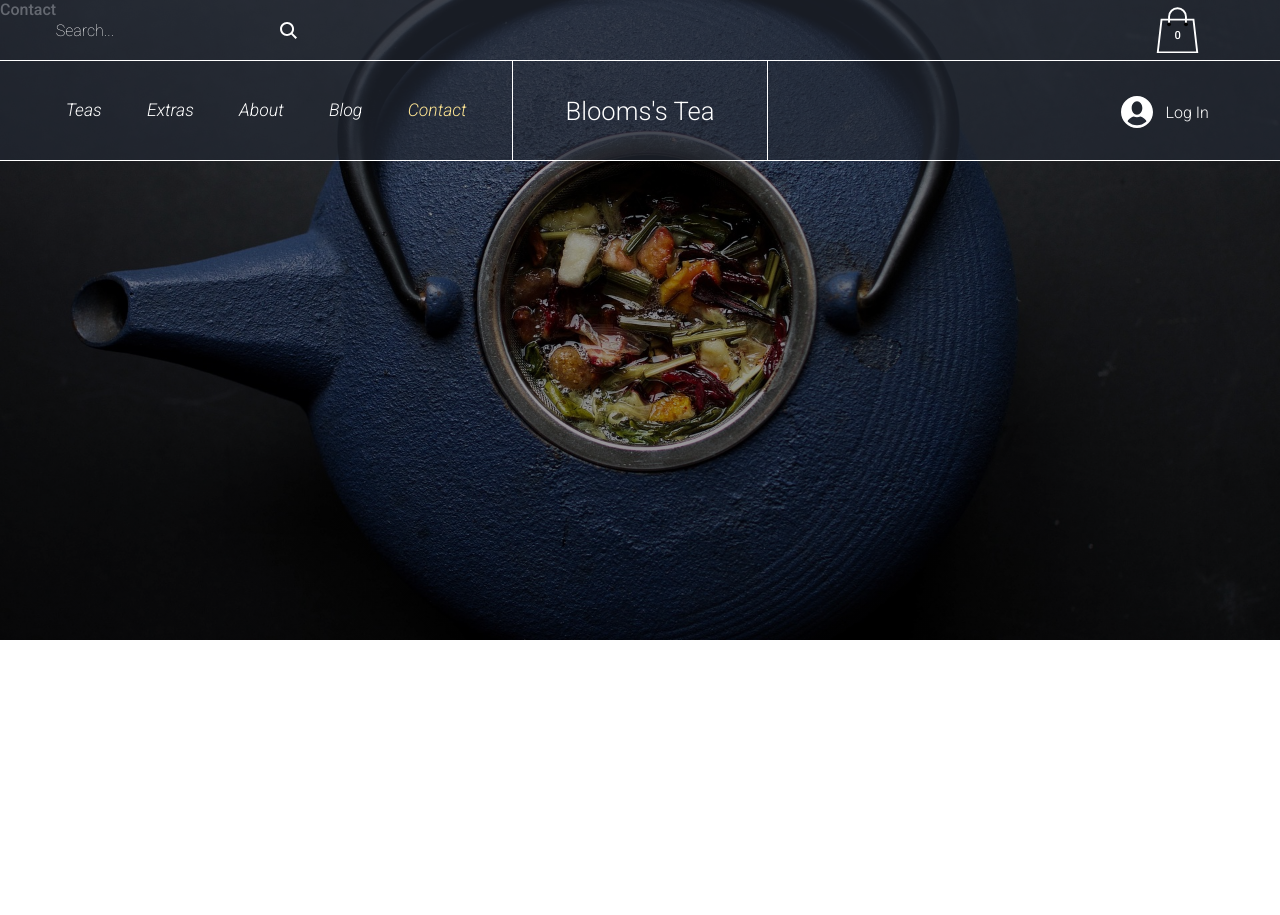
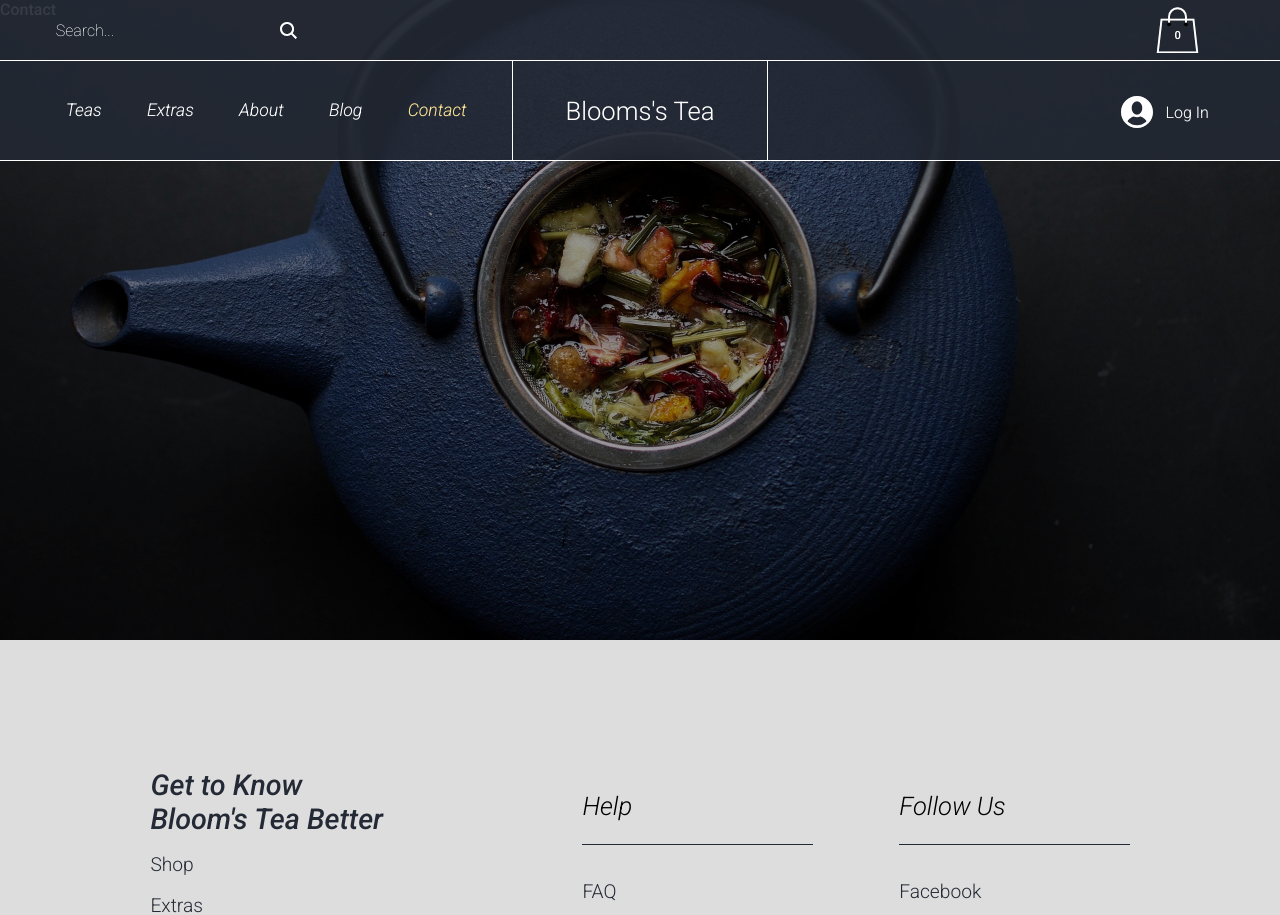
Before and after one commit to Cepako/Tea-Shop, a React (Create React App) app: page /contact in a window 1280 px wide. Shown: the top 915 px of the page. Before the commit the page ends 800 px from the top, so only its background shows below. Built offline with nearby package versions, Linux system fonts and the light colour scheme.

Commit message:
move navigation, info, footer, goUpButton components to app component

```diff
--- a/src/App.scss
+++ b/src/App.scss
@@ -1,2 +1,3 @@
 .App {
+  position: relative;
 }
--- a/src/App.tsx
+++ b/src/App.tsx
@@ -1,6 +1,7 @@
 import React from 'react';
 import { BrowserRouter as Router, Route, Routes } from 'react-router-dom';
 
+import Navigation from './components/Navigation';
 import Page from './components/pages/HomePage';
 import Teas from './components/pages/Teas';
 import Extras from './components/pages/Extras';
@@ -8,6 +9,9 @@ import About from './components/pages/About';
 import Blog from './components/pages/Blog';
 import Contact from './components/pages/Contact';
 import PopUp from './components/PopUp';
+import Info from './components/Info';
+import Footer from './components/Footer';
+import GoUpButton from './components/GoUpButton';
 
 import ScrollToTop from './components/ScrollToTop';
 
@@ -18,6 +22,7 @@ const App: React.FC = () => {
     <Router>
       <ScrollToTop />
       <div className="App">
+        <Navigation />
         <Routes>
           <Route path="/" element={<Page />} />
           <Route path="/teas" element={<Teas />} />
@@ -26,6 +31,9 @@ const App: React.FC = () => {
           <Route path="/blog" element={<Blog />} />
           <Route path="/contact" element={<Contact />} />
         </Routes>
+        <Info />
+        <Footer />
+        <GoUpButton />
         <PopUp />
       </div>
     </Router>
--- a/src/components/pages/HomePage.tsx
+++ b/src/components/pages/HomePage.tsx
@@ -3,11 +3,8 @@ import React from 'react';
 import Welcome from './home-page-components/Welcome';
 import Arrivals from './home-page-components/Arrivals';
 import ReadOurBlog from './home-page-components/ReadOurBlog';
-import Info from '../Info';
-import Footer from '../Footer';
 
 import './HomePage.scss';
-import GoUpButton from '../GoUpButton';
 
 const Page: React.FC = () => {
   return (
@@ -15,9 +12,6 @@ const Page: React.FC = () => {
       <Welcome />
       <Arrivals />
       <ReadOurBlog />
-      <Info />
-      <Footer />
-      <GoUpButton />
     </div>
   );
 };
--- a/src/components/pages/home-page-components/Welcome.tsx
+++ b/src/components/pages/home-page-components/Welcome.tsx
@@ -1,14 +1,11 @@
 import React from 'react';
 import { Link } from 'react-router-dom';
-
-import Navigation from '../../Navigation';
 
 import './Welcome.scss';
 
 const Welcome: React.FC = () => {
   return (
     <div className="welcome">
-      <Navigation />
       <div className="background-image">
         <h1 className="header">
           <span>It's Always Tea Time</span>
```
